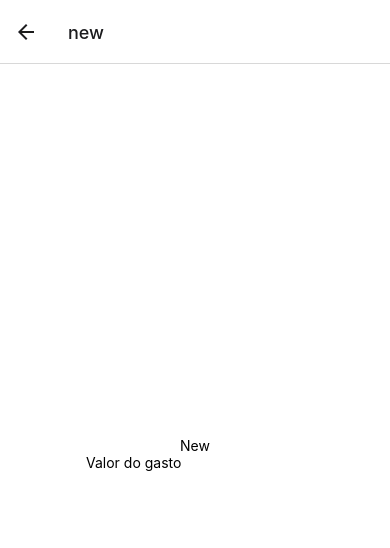
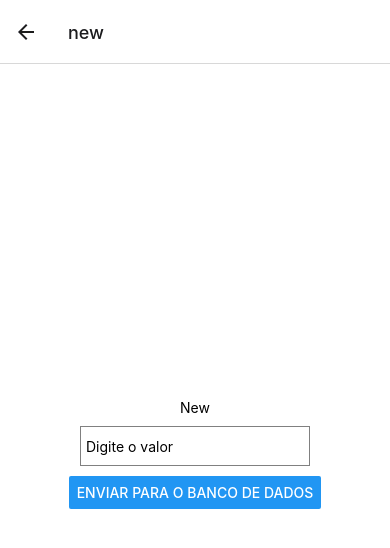
Before and after one commit to oPersuhn/ativo, a React Native app: screen /new in a window 390 px wide. Shown: the top 548 px of the page. Built offline with nearby package versions, Linux system fonts and the light colour scheme.

Commit message:
gasto sendo adicionado com sucesso, ainda falta adicionar outros campos

```diff
--- a/package.json
+++ b/package.json
@@ -12,6 +12,8 @@
     "@firebase/auth": "^1.5.1",
     "@react-native-async-storage/async-storage": "1.18.2",
     "@react-native-firebase/app": "^18.7.3",
+    "@react-native-firebase/firestore": "^18.7.3",
+    "@react-native-picker/picker": "^2.4.10",
     "@react-navigation/bottom-tabs": "^6.5.11",
     "@react-navigation/native": "^6.1.9",
     "@react-navigation/native-stack": "^6.9.17",
@@ -20,6 +22,7 @@
     "firebase": "^10.7.1",
     "react": "18.2.0",
     "react-native": "0.72.6",
+    "react-native-picker-select": "^9.0.0",
     "react-native-safe-area-context": "4.6.3",
     "react-native-screens": "~3.22.0"
   },
--- a/src/config/firebaseConfig.js
+++ b/src/config/firebaseConfig.js
@@ -1,6 +1,7 @@
 // firebase.js
 import { initializeApp } from 'firebase/app'
 import { initializeAuth, getReactNativePersistence } from 'firebase/auth';
+import { getFirestore } from "firebase/firestore";
 import ReactNativeAsyncStorage from '@react-native-async-storage/async-storage';
 
 const firebaseConfig = {
@@ -20,4 +21,8 @@ const auth = initializeAuth(app, {
     persistence: getReactNativePersistence(ReactNativeAsyncStorage)
   });
 
-export default { app, auth };
+// Obtenha a instância do Firestore
+const database = getFirestore(app);
+
+export { auth, database };
+export default app;
--- a/src/screens/New/index.tsx
+++ b/src/screens/New/index.tsx
@@ -1,12 +1,38 @@
-import { StatusBar } from 'expo-status-bar';
-import { StyleSheet, Text, TextInput, View } from 'react-native';
+import React, { useState } from 'react';
+import { StyleSheet, Text, TextInput, View, Button } from 'react-native';
+import { collection, doc, setDoc } from "firebase/firestore";
+import { database } from '../../config/firebaseConfig'; // Substitua pelo caminho correto
 
 export default function New() {
+  const [valorGasto, setValorGasto] = useState('');
+
+  const enviarParaBancoDeDados = async () => {
+    try {
+      const gastosCollection = collection(database, 'gastos'); // Substitua 'gastos' pelo nome da sua coleção
+
+      const novoGasto = {
+        valor: parseFloat(valorGasto), // Converter para número, se necessário
+        timestamp: new Date(),
+      };
+
+      await setDoc(doc(gastosCollection), novoGasto); // Define o documento com o novoGasto
+      console.log('Valor enviado com sucesso para o banco de dados!');
+    } catch (error) {
+      console.error('Erro ao enviar valor para o banco de dados:', error);
+    }
+  };
+
   return (
     <View style={styles.container}>
       <Text>New</Text>
-      <StatusBar style="auto" />
-      <TextInput placeholder='Valor do gasto'></TextInput>
+      <TextInput
+        style={{ height: 40, borderColor: 'gray', borderWidth: 1, margin: 10, padding: 5 }}
+        keyboardType="numeric"
+        placeholder="Digite o valor"
+        value={valorGasto}
+        onChangeText={(text) => setValorGasto(text)}
+      />
+      <Button title="Enviar para o Banco de Dados" onPress={enviarParaBancoDeDados} />
     </View>
   );
 }
```
Also changed, not shown: 1 other file (tests, documents, lock files or other folders).
